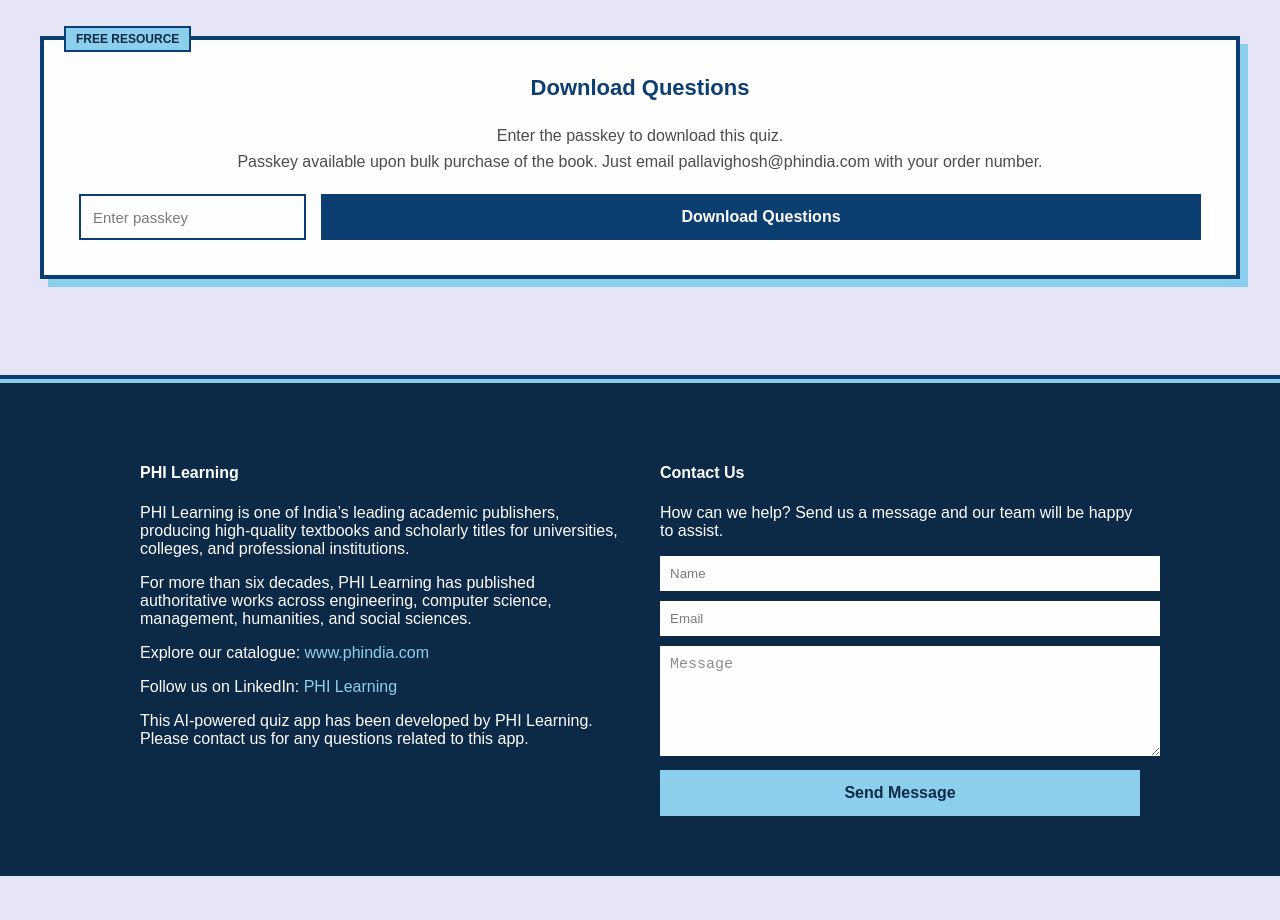
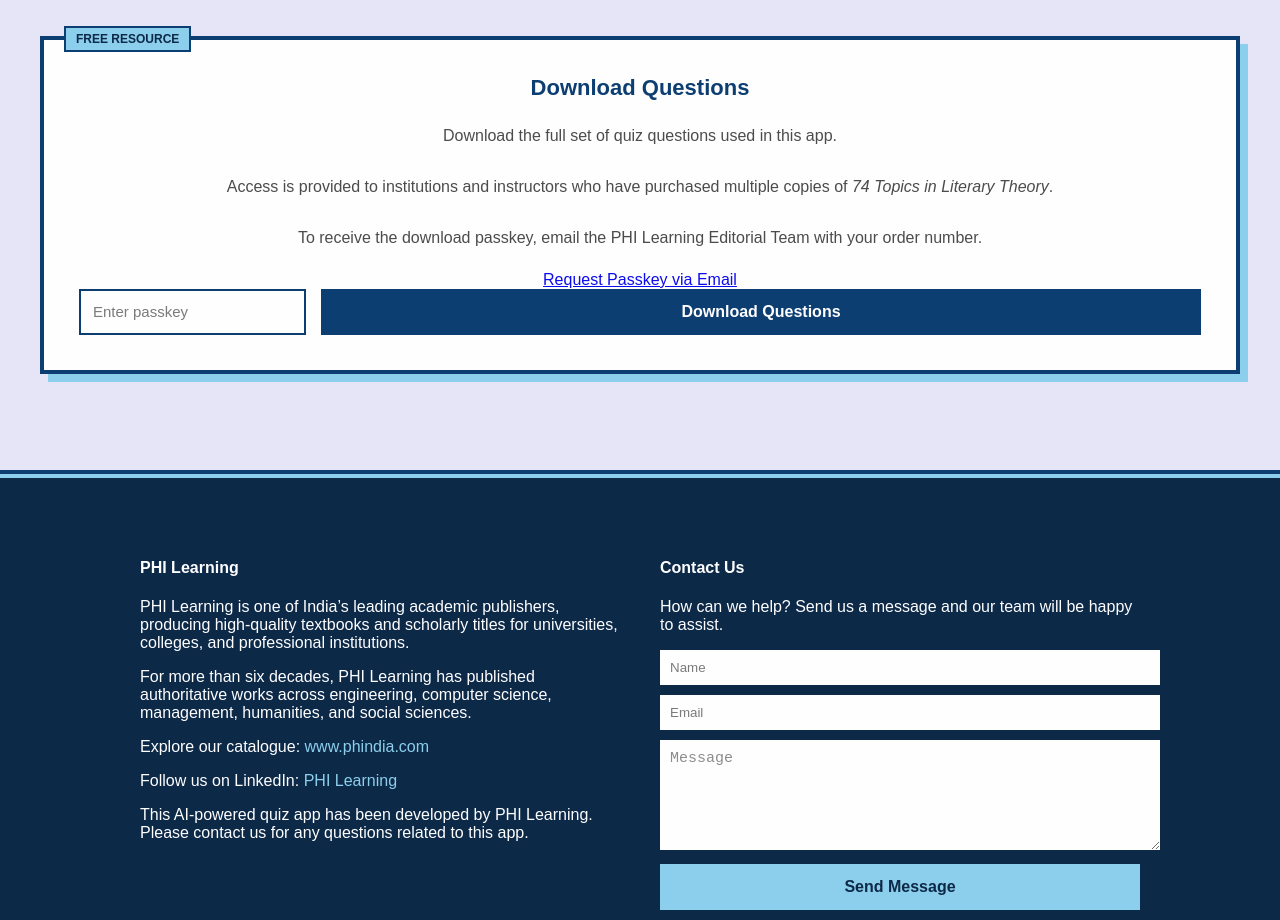
Before and after one commit to Pallavighxsh/literary-theory, a website: page index.html in a window 1280 px wide. Shown: the part 1060-1980 px from the top of the page. Before the commit the page ends 1936 px from the top, so only its background shows below. Drawn offline with Linux system fonts and the light colour scheme.

Commit message:
Update index.html

```diff
--- a/index.html
+++ b/index.html
@@ -166,10 +166,27 @@
       Download Questions
     </h3>
 
-    <p class="download-text">
-      Enter the passkey to download this quiz.<br>
-      Passkey available upon bulk purchase of the book. Just email pallavighosh@phindia.com with your order number.
-    </p>
+   <p class="download-text">
+Download the full set of quiz questions used in this app.<br><br>
+
+Access is provided to institutions and instructors who have purchased
+multiple copies of <em>74 Topics in Literary Theory</em>.<br><br>
+
+To receive the download passkey, email the PHI Learning Editorial Team
+with your order number.
+</p>
+
+<div class="download-actions">
+
+<a
+href="mailto:pallavighosh@phindia.com?subject=Quiz%20App%20Download%20Passkey%20Request&body=Hello%20PHI%20Learning%20Editorial%20Team,%0A%0AI%20have%20purchased%20multiple%20copies%20of%20'74%20Topics%20in%20Literary%20Theory'.%20Please%20share%20the%20quiz%20app%20download%20passkey.%0A%0AOrder%20Number:%20"
+class="email-btn">
+
+Request Passkey via Email
+
+</a>
+
+</div>
 
     <div class="download-form">
 
```
